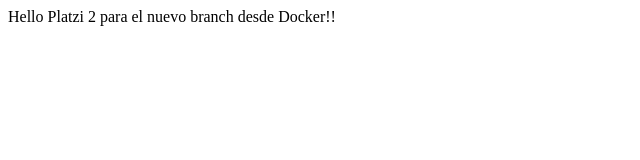
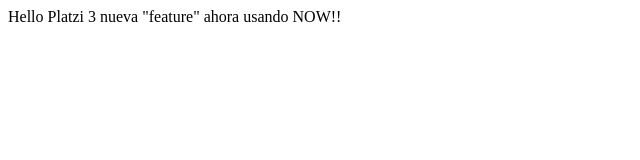
Before and after one commit to funihao/DevOps, a website: page public/index.html in a window 1280 px wide. Shown: the full height of the page, 0-640 px from the left. Drawn offline with Linux system fonts and the light colour scheme.

Commit message:
Add new HTML change

```diff
--- a/public/index.html
+++ b/public/index.html
@@ -5,6 +5,6 @@
     <title>Hola Amigos!</title>
   </head>
   <body>
-    Hello Platzi 2 para el nuevo branch desde Docker!!
+    Hello Platzi 3 nueva "feature" ahora usando NOW!!
   </body>
 </html>
```
